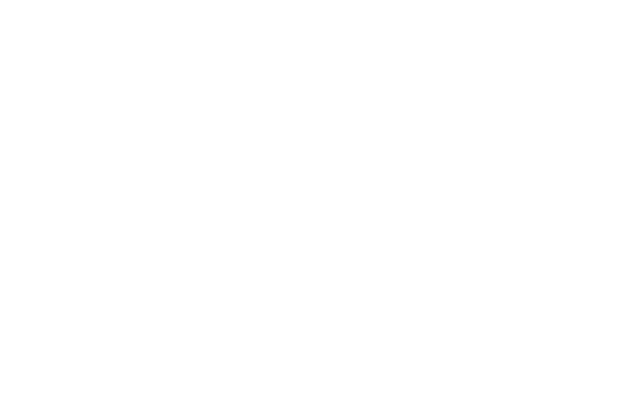
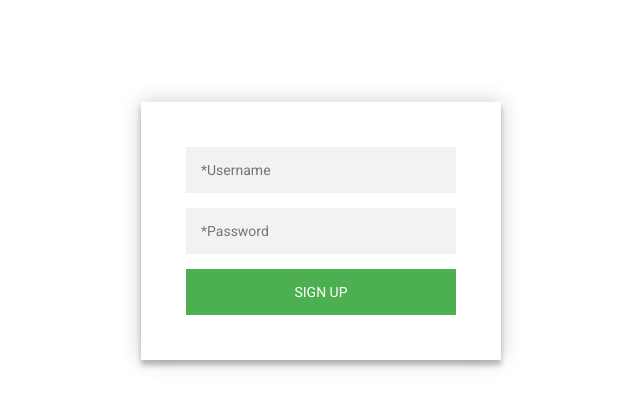
Before and after one commit to kim4t/TeamProj1_Front, an Angular app: page /login/register in a window 1280 px wide. Before the commit this address led to /. Shown: the top 408 px of the page, without its empty margins (319-959 px from the left). Built offline with nearby package versions, Linux system fonts and the light colour scheme.

Commit message:
Sucessfully send email and token to Backend

```diff
--- a/src/app/app.module.ts
+++ b/src/app/app.module.ts
@@ -17,6 +17,7 @@
 import { HttpClientModule } from '@angular/common/http';
 import { MatIconModule} from '@angular/material/icon';
 import { OnboardingComponent } from './onboarding/onboarding.component';
+import { RegistrationComponent } from './registration/registration.component';
 
 @NgModule({
   declarations: [
@@ -24,6 +25,7 @@
     LoginComponent,
     SendemailComponent,
     OnboardingComponent,
+    RegistrationComponent,
   ],
   imports: [
     BrowserModule,
--- a/src/app/onboarding/onboarding.component.html
+++ b/src/app/onboarding/onboarding.component.html
@@ -11,6 +11,9 @@
         <input type="text" placeholder="*FirstName" name="fname" ngModel>
         <input type="text" placeholder="MiddleName" name="mname" ngModel>
         <input type="text" placeholder="*LastName" name="lname" ngModel>
+
+        <!-- gender -->
+        <input type="text" placeholder="*Gender" name="gender" ngModel>
 
         <!-- Phone with validation-->
         <!-- CellPhone is required. AlternatePhone can be null-->
@@ -45,7 +48,9 @@
         <!-- DriverLicense -->
         <input type="text" placeholder="DriverLicense (if Any)" name="driverlicense" ngModel>
 
-        <button>Sign Up</button>
+        <!-- Emerygency Contact List* (at least one or multiple)-->
+
+        <button>Submit</button>
       </form>
     </div>
 
--- a/src/app/onboarding/onboarding.component.ts
+++ b/src/app/onboarding/onboarding.component.ts
@@ -1,5 +1,6 @@
 import { Component, OnInit } from '@angular/core';
 import { HttpClient } from '@angular/common/http';import { NgForm } from '@angular/forms';
+import { ActivatedRoute } from '@angular/router';
 
 @Component({
   selector: 'app-onboarding',
@@ -8,19 +9,36 @@
 })
 export class OnboardingComponent implements OnInit {
 
-  constructor(private http: HttpClient) { }
+  constructor(private route: ActivatedRoute, private http: HttpClient) { }
 
-  ngOnInit(): void {
-  }
 
-  onSubmit(data: NgForm)
+  ngOnInit(): void  { }
+
+  onSubmit(form: any)
   {
-      /** POST: send username and password to back-end */
-      /** default back-end url 8082, you could specify path in future */
-    this.http.post('http://localhost:8081', data)
+      /** Send all the field data in On-Boarding Page as form-data type to backend  */
+
+    let data  = new FormData();
+
+    data.append('firstName', form['firstName']);
+    data.append('lastName', form['lastName']);
+    data.append('middleName', form['middleName']);
+    data.append('gender', form['gender']);
+    data.append('cellphone', form['cellphone']);
+    data.append('alternatePhone', form['alternatePhone']);
+    data.append('DOB', form['DOB']);
+    data.append('SSN', form['SSN']);
+    /*data.append('addressline1', form['addressline1']);
+    data.append('addressline2', form['addressline2']);
+    data.append('zipcode', form['zipcode']);
+    data.append('city', form['city']);
+    data.append('state', form['state']);
+    data.append('visa', form['visa']);
+    data.append('driverlicense', form['driverlicense']);*/
+
+    this.http.post('http://localhost:8081//employee/onboard', data, {responseType: 'text'})
     .subscribe((result)=>{
-      console.warn("result", result)
+      console.log(result);
     })
-    console.warn(data);
   }
 }
--- /dev/null
+++ b/src/app/registration/registration.component.css
@@ -0,0 +1,100 @@
+@import url(https://fonts.googleapis.com/css?family=Roboto:300);
+
+.login-page {
+  width: 360px;
+  padding: 8% 0 0;
+  margin: auto;
+}
+.form {
+  position: relative;
+  z-index: 1;
+  background: #FFFFFF;
+  max-width: 360px;
+  margin: 0 auto 100px;
+  padding: 45px;
+  text-align: center;
+  box-shadow: 0 0 20px 0 rgba(0, 0, 0, 0.2), 0 5px 5px 0 rgba(0, 0, 0, 0.24);
+}
+.form input {
+  font-family: "Roboto", sans-serif;
+  outline: 0;
+  background: #f2f2f2;
+  width: 100%;
+  border: 0;
+  margin: 0 0 15px;
+  padding: 15px;
+  box-sizing: border-box;
+  font-size: 14px;
+}
+.form button {
+  font-family: "Roboto", sans-serif;
+  text-transform: uppercase;
+  outline: 0;
+  background: #4CAF50;
+  width: 100%;
+  border: 0;
+  padding: 15px;
+  color: #FFFFFF;
+  font-size: 14px;
+  -webkit-transition: all 0.3 ease;
+  transition: all 0.3 ease;
+  cursor: pointer;
+}
+.form button:hover,.form button:active,.form button:focus {
+  background: #43A047;
+}
+.form .message {
+  margin: 15px 0 0;
+  color: #b3b3b3;
+  font-size: 12px;
+}
+.form .message a {
+  color: #4CAF50;
+  text-decoration: none;
+}
+.form .register-form {
+  display: none;
+}
+.container {
+  position: relative;
+  z-index: 1;
+  max-width: 300px;
+  margin: 0 auto;
+}
+.container:before, .container:after {
+  content: "";
+  display: block;
+  clear: both;
+}
+.container .info {
+  margin: 50px auto;
+  text-align: center;
+}
+.container .info h1 {
+  margin: 0 0 15px;
+  padding: 0;
+  font-size: 36px;
+  font-weight: 300;
+  color: #1a1a1a;
+}
+.container .info span {
+  color: #4d4d4d;
+  font-size: 12px;
+}
+.container .info span a {
+  color: #000000;
+  text-decoration: none;
+}
+.container .info span .fa {
+  color: #EF3B3A;
+}
+body {
+  background: #76b852; /* fallback for old browsers */
+  background: -webkit-linear-gradient(right, #76b852, #8DC26F);
+  background: -moz-linear-gradient(right, #76b852, #8DC26F);
+  background: -o-linear-gradient(right, #76b852, #8DC26F);
+  background: linear-gradient(to left, #76b852, #8DC26F);
+  font-family: "Roboto", sans-serif;
+  -webkit-font-smoothing: antialiased;
+  -moz-osx-font-smoothing: grayscale;
+}
--- /dev/null
+++ b/src/app/registration/registration.component.html
@@ -0,0 +1,20 @@
+
+
+<div class="login-page">
+
+
+    <div class="form">
+      <form #userPost="ngForm" (ngSubmit)="onSubmit(userPost.value)" class="login-form">
+
+        <!-- username -->
+        <input type="text" placeholder="*Username" name="userName" ngModel>
+
+        <!-- password -->
+        <input type="text" placeholder="*Password" name="password" ngModel>
+
+
+        <button type="submit">Sign Up</button>
+      </form>
+    </div>
+
+</div>
--- /dev/null
+++ b/src/app/registration/registration.component.ts
@@ -0,0 +1,54 @@
+import { Component, OnInit } from '@angular/core';
+import { HttpClient } from '@angular/common/http';import { NgForm } from '@angular/forms';
+import { Router, ActivatedRoute, ParamMap } from '@angular/router';
+
+@Component({
+  selector: 'app-registration',
+  templateUrl: './registration.component.html',
+  styleUrls: ['./registration.component.css']
+})
+export class RegistrationComponent implements OnInit {
+
+  constructor(private route: ActivatedRoute, private router: Router, private http: HttpClient) { }
+
+  email = "";
+  token = "";
+  ngOnInit(): void {
+    this.route.queryParams
+      .subscribe(params => {
+
+        // Query Param used to receive the email and token
+        console.log(params);
+        this.email = params.email;
+        this.token = params.token;
+
+        // send email and token to backend for verification
+
+
+      }
+    );
+  }
+
+  onSubmit(form: any)
+  {
+
+      /** POST username, password, e-mail, and token to the database */
+
+    let data  = new FormData();
+    data.append('userName', form['userName']);
+    data.append('password', form['password']);
+    data.append('email', this.email);
+    data.append('token', this.token);
+    this.http.post('http://localhost:8081/login/register', data, {responseType: 'text'})
+    .subscribe((result)=>{
+      console.log(result);
+    })
+    this.router.navigate(['/employee/on-boarding']);
+  }
+
+  go(): void
+  {
+    //navigate to other page
+    this.router.navigate(['/employee/onboard']);
+  }
+}
--- a/src/app/sendemail/sendemail.component.ts
+++ b/src/app/sendemail/sendemail.component.ts
@@ -18,13 +18,14 @@
   onSubmit(form: any)
   {
       /** POST: add a new e-mail to the database */
-      /** default url 8081, you could specify path in future */
+      /** http://localhost:8081/HR/email receive the email as form-data type */
     let data  = new FormData();
     data.append('e-mail', form['e-mail']);
     this.http.post('http://localhost:8081/HR/email', data, {responseType: 'text'})
     .subscribe((result)=>{
       console.log(result);
     })
+
   }
 
   ngAfterViewInit()
```
Also changed, not shown: src/app/app-routing.module.ts (+8 -2 lines), 1 other file (tests, documents, lock files or other folders).
